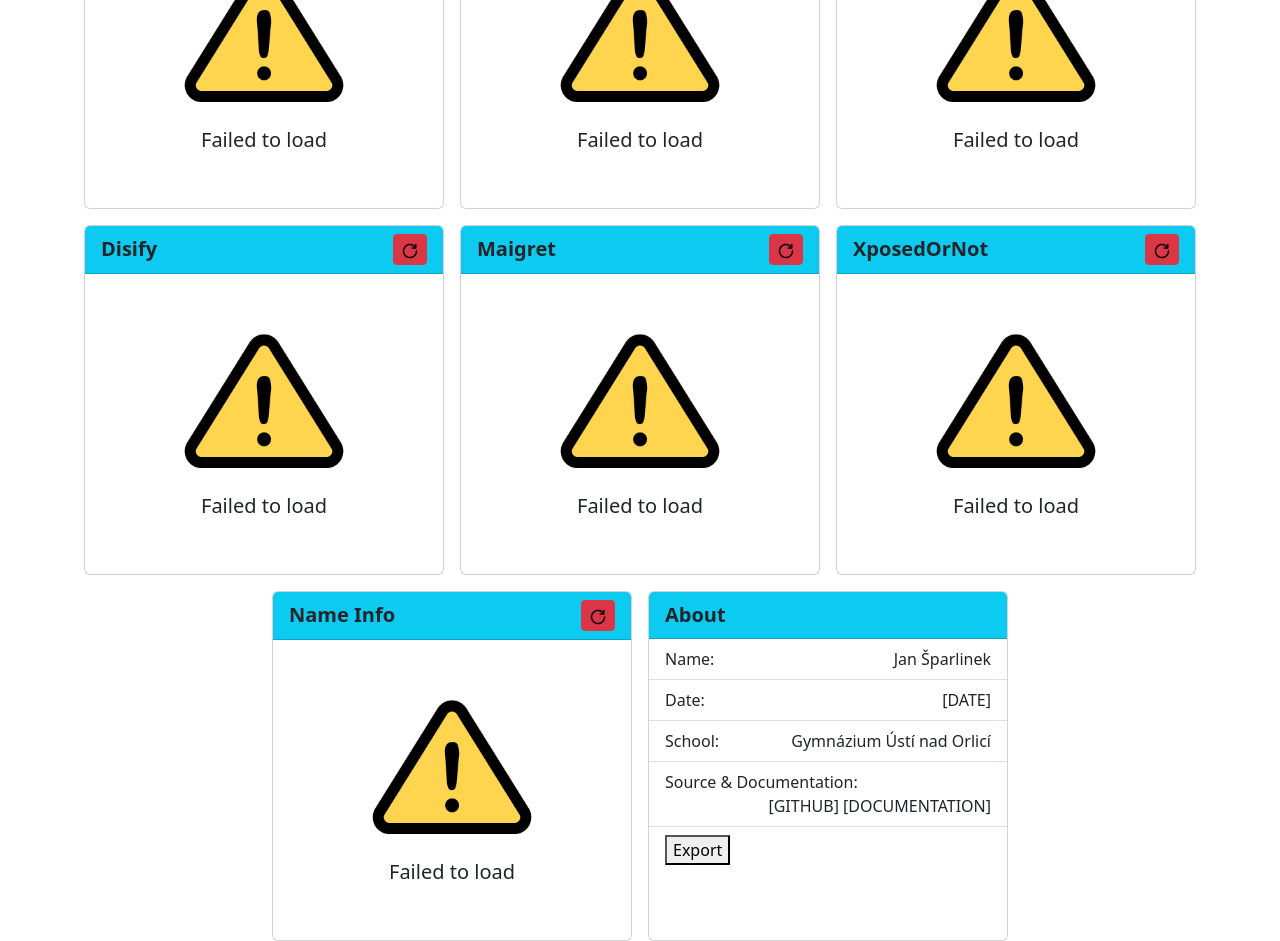
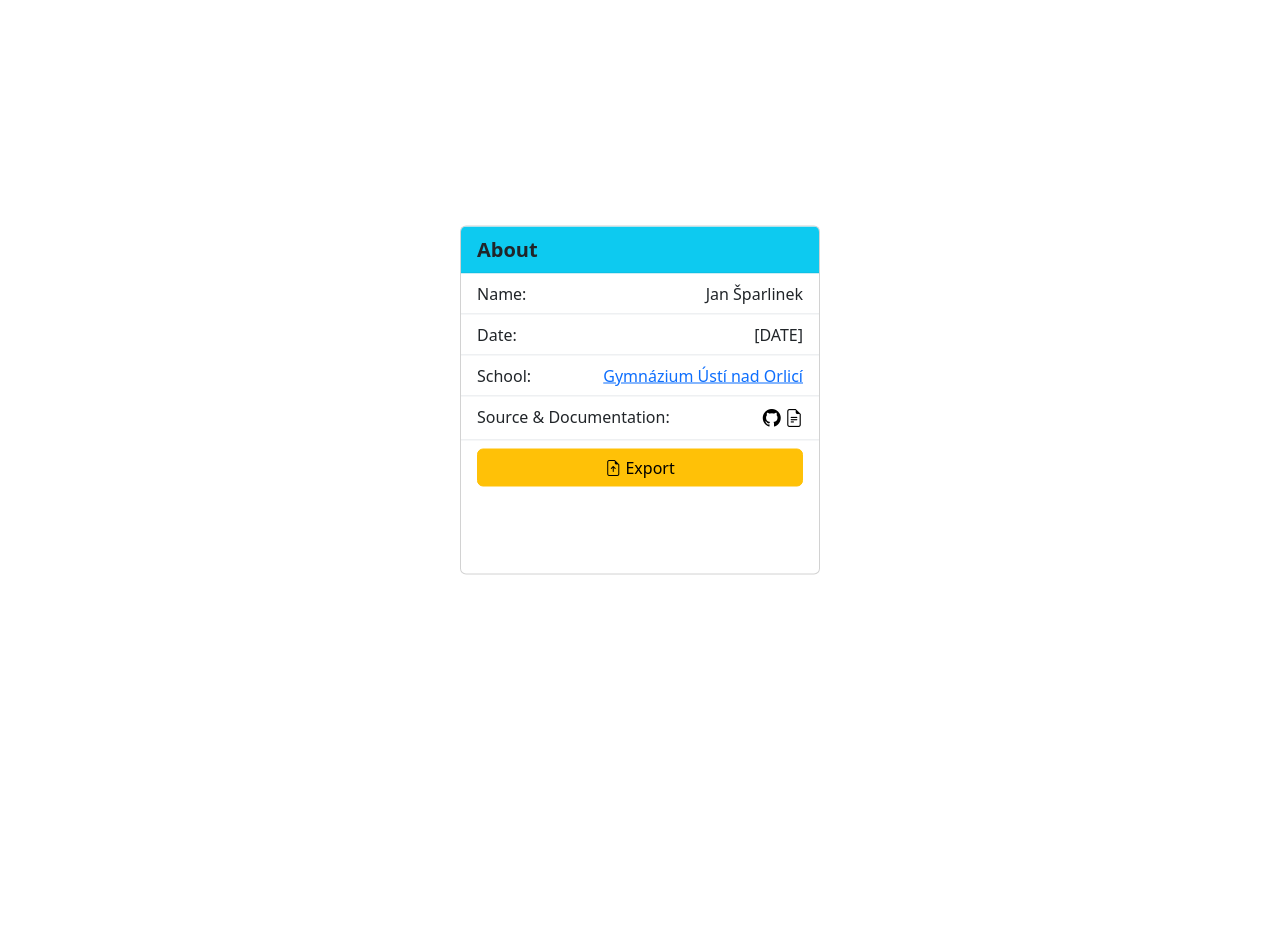
Before and after one commit to itsntme1/osint-aggregator, a Flask app: page /search in a window 1280 px wide. After the commit the page ends 575 px from the top, so only its background shows below. Run offline with Flask 3, Linux system fonts and the light colour scheme; the visitor is signed in with stand-in values (Sample User, id 1); data that the repository does not hold is empty; parts of the project's set-up code (start-up, migrations or seed data) failed here and were passed over.

Commit message:
minor bugfixes and viasual changes

```diff
--- a/app.py
+++ b/app.py
@@ -21,9 +21,10 @@ def landing():
         session['name'] = request.form.get("name")
         session['usernames'] = format_input(request.form.get("usernames"))
         session['emails'] = format_input(request.form.get("emails"))
-        session['user_hash'] = hash(session['name'] + "".join(session['usernames']) + "".join(session['emails']))
 
         if session['name'] and session['usernames'] and session['emails']:
+            session['user_hash'] = hash(session['name'] + "".join(session['usernames']) + "".join(session['emails']))
+
             return redirect("/search")
 
         error = "Missing input"
--- a/static/style.css
+++ b/static/style.css
@@ -14,6 +14,11 @@
     min-width: 360px;
 }
 
+.icon {
+    font-size: large;
+    color: black;
+}
+
 .loader {
     border: 8px dotted rgb(93, 90, 90);
     border-radius: 50000px;
--- a/templates/search.html
+++ b/templates/search.html
@@ -13,13 +13,13 @@
 {% block body %}
     <div class="centered w-100" style="max-width: 1500px;">
         <div class="d-flex flex-wrap gap-3 justify-content-center">
-            {{ card("IPinfo.io", "/api/ip_info", "ipInfo") }}
+            <!-- {{ card("IPinfo.io", "/api/ip_info", "ipInfo") }}
             {{ card("HTTP Headers", "/api/http_headers", "httpHeaders") }}
             {{ card("Mapy.com", "/api/mapy_cz", "mapyCz") }}
             {{ card("Disify", "/api/disify", "disify") }}
             {{ card("Maigret", "/api/maigret", "maigret") }}
             {{ card("XposedOrNot", "/api/xposedornot", "xposedornot")}}
-            {{ card("Name Info", "/api/name_info", "nameInfo") }}
+            {{ card("Name Info", "/api/name_info", "nameInfo") }} -->
 
             <div class="card fixed-card"">
                 <div class="card-header bg-info">
@@ -37,14 +37,26 @@
                         </li>
                         <li class="list-group-item">
                             <p class="d-inline">School:</p>
-                            <p class="float-end m-0">Gymnázium Ústí nad Orlicí</p>
+                            <p class="float-end m-0">
+                                <a href="Gymnázium Ústí nad Orlicí" target="_blank">Gymnázium Ústí nad Orlicí</a>
+                            </p>
                         </li>
                         <li class="list-group-item">
                             <p class="d-inline">Source & Documentation:</p>
-                            <p class="float-end m-0">[GITHUB] [DOCUMENTATION]</p>
+                            <p class="float-end m-0 p-0">
+                                <a href="https://github.com/itsntme1/osint-aggregator" target="_blank" style="text-decoration: none;">
+                                    <i class="bi bi-github icon"></i>
+                                </a>
+                                <a href="/app.py">
+                                    <i class="bi bi-file-earmark-text icon"></i>
+                                </a>
+                            </p>
                         </li>
                         <li class="list-group-item">
-                            <p class="d-inline"><button onclick="location.href='/export'">Export</button></p>
+                            <button class="btn btn-warning w-100" onclick="location.href='/export'">
+                                <i class="bi bi-file-earmark-arrow-up"></i>
+                                Export
+                            </button>
                         </li>
                     </ul>
                 </div>
```
